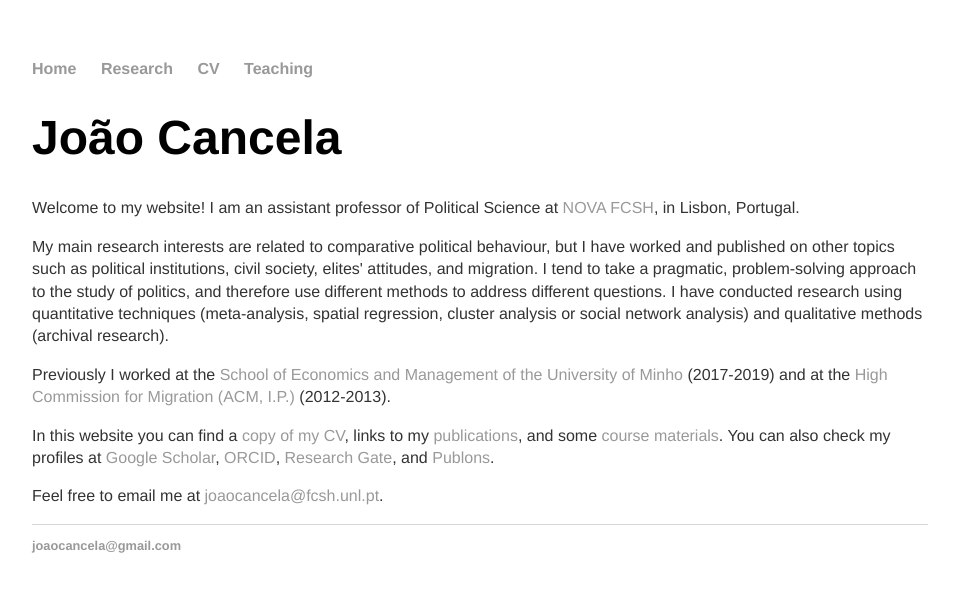
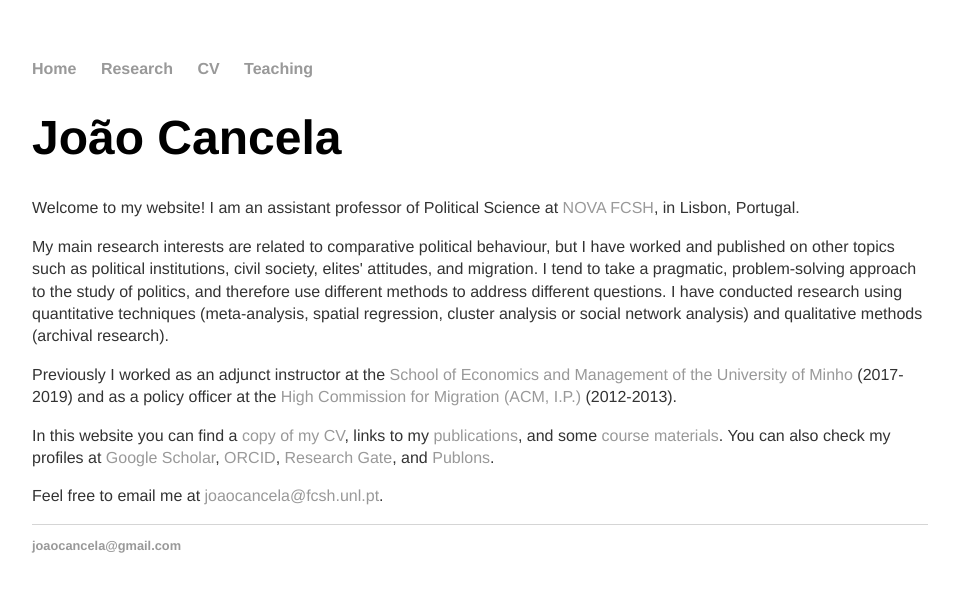
Before and after one commit to joaocancela/joaocancela.github.io, a Jekyll site: the page built from index.html, in a window 1280 px wide. Shown: the top 592 px of the page, without its empty margins (160-1113 px from the left). Built offline with Jekyll 4.4.1, drawn with Linux system fonts in a browser that asks for light colours.

Commit message:
Update index.html

```diff
--- a/index.html
+++ b/index.html
@@ -6,7 +6,7 @@ title: João Cancela
 	<h1>João Cancela</h1>
 	<p>Welcome to my website! I am an assistant professor of Political Science at <a href= "https://www.fcsh.unl.pt/">NOVA FCSH</a>, in Lisbon, Portugal.
 	<p> My main research interests are related to comparative political behaviour, but I have worked and published on other topics such as political institutions, civil society, elites' attitudes, and migration. I tend to take a pragmatic, problem-solving approach to the study of politics, and therefore use different methods to address different questions. I have conducted research using quantitative techniques (meta-analysis, spatial regression, cluster analysis or social network analysis) and qualitative methods (archival research). </p>
-	<p> Previously I worked at the <a href="https://www.eeg.uminho.pt"> School of Economics and Management of the University of Minho</a> (2017-2019) and at the <a href="https://www.acm.gov.pt/inicio">High Commission for Migration (ACM, I.P.)</a> (2012-2013).</p>
+	<p> Previously I worked as an adjunct instructor at the <a href="https://www.eeg.uminho.pt"> School of Economics and Management of the University of Minho</a> (2017-2019) and as a policy officer at the <a href="https://www.acm.gov.pt/inicio">High Commission for Migration (ACM, I.P.)</a> (2012-2013).</p>
 
 	<p> In this website you can find a  <a href={{ site.baseurl }}/pdf/CV_JoaoCancela.pdf target = _blank>copy of my CV</a>, links to my <a href="/research">publications</a>, and some  <a href="/teaching">course materials</a>. You can also check my profiles at <a href=https://scholar.google.com/citations?user=3uFaAyQAAAAJ&hl>Google Scholar</a>, <a href=https://orcid.org/0000-0002-5055-2060>ORCID</a>, <a href=https://www.researchgate.net/profile/Joao_Cancela > Research Gate</a>, and <a href=https://publons.com/researcher/1185891/joao-cancela/> Publons</a>.</p>
 	<p> Feel free to email me at <a href=mailto:joaocancela@fcsh.unl.pt>joaocancela@fcsh.unl.pt</a>.</p>
```
